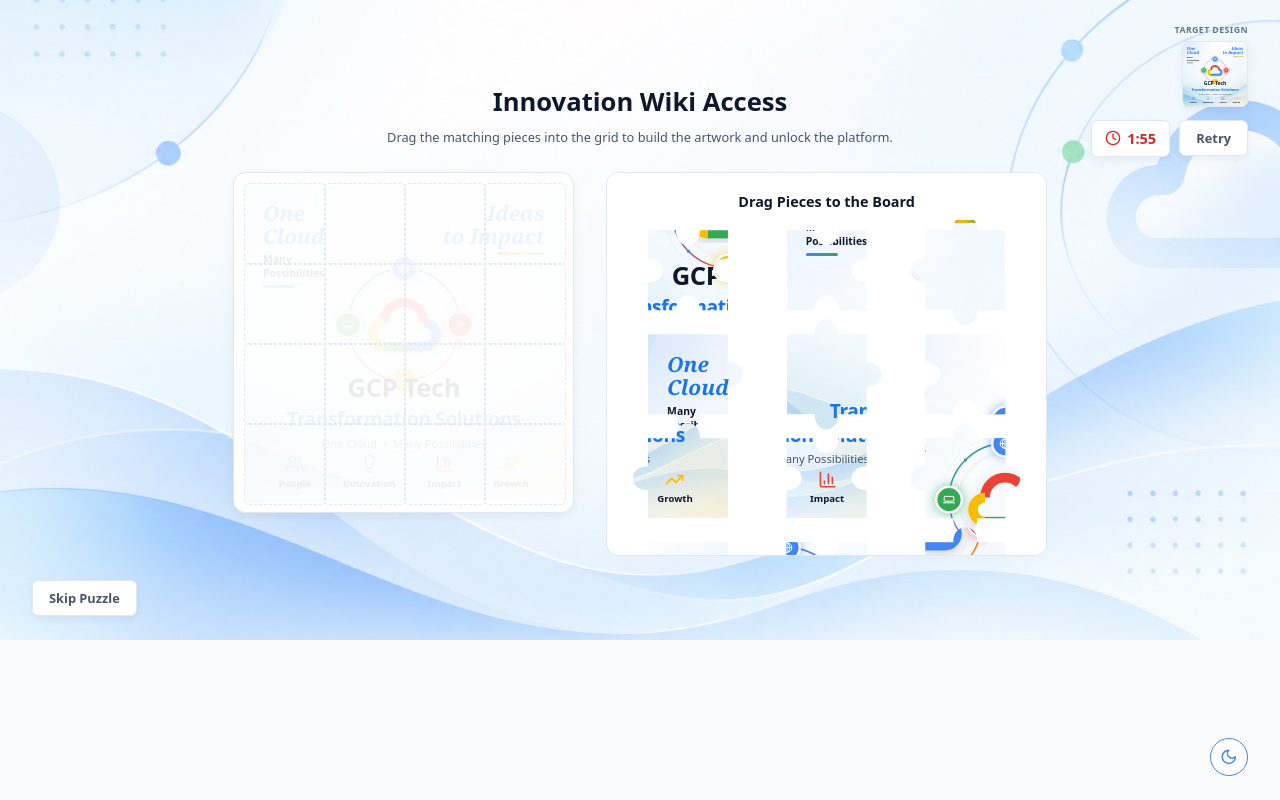
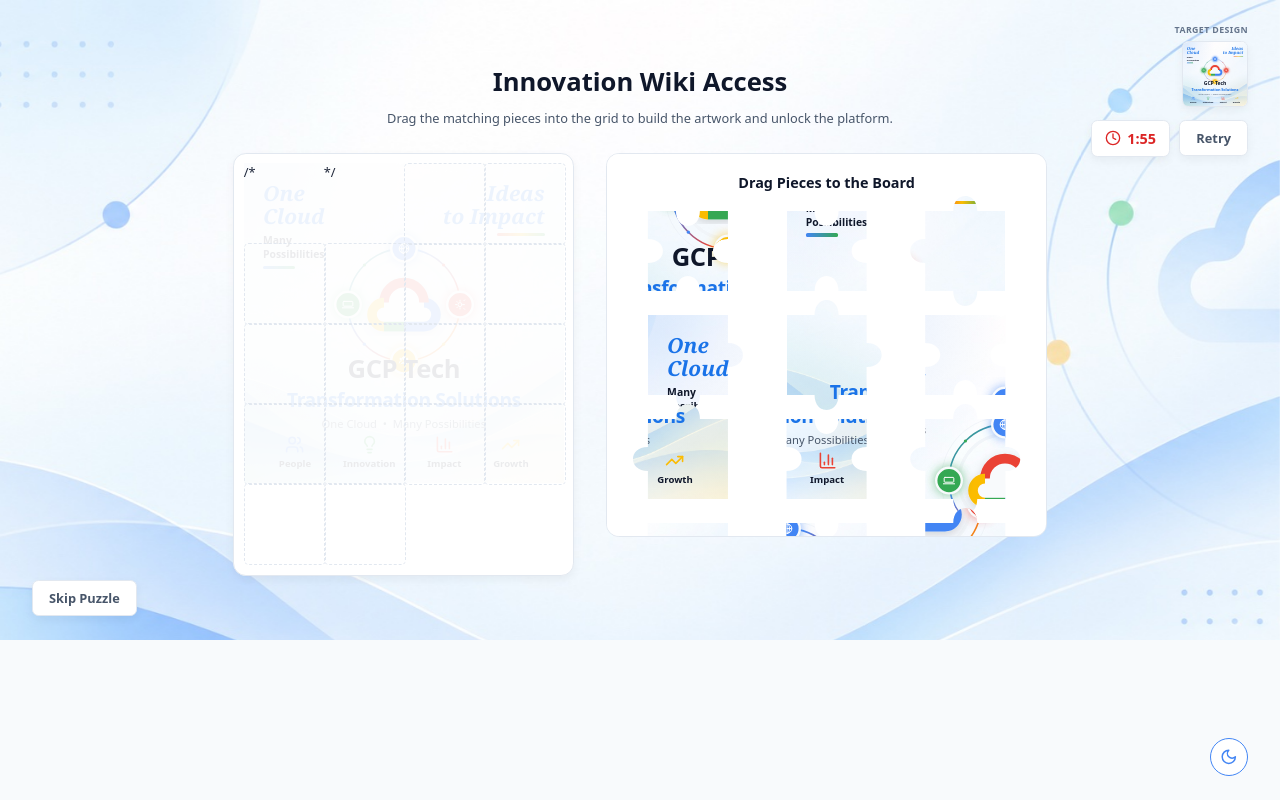
Before and after one commit to harisankarpn/cgn-wiki, a React (Vite) app: page / in a window 1280 px wide. Built offline with nearby package versions, Linux system fonts and the light colour scheme; the HTML template or start-up script is replaced by a standard one.

Commit message:
Update App.tsx

```diff
--- a/src/App.tsx
+++ b/src/App.tsx
@@ -847,7 +847,7 @@
 
   return (
     // <div style={{ height: '100vh', width: '100vw', display: 'flex', flexDirection: 'column', alignItems: 'center', justifyContent: 'center', backgroundColor: 'var(--bg-main)', padding: '40px', fontFamily: 'system-ui, sans-serif', position: 'relative', overflow: 'hidden' }}>
-   <div style={{ minHeight: '100vh', width: '100%', boxSizing: 'border-box', display: 'flex', flexDirection: 'column', alignItems: 'center', justifyContent: 'center', backgroundImage: `url(${bgImage})`, backgroundSize: 'cover', backgroundPosition: 'center', backgroundRepeat: 'no-repeat', padding: '40px', fontFamily: 'system-ui, sans-serif', position: 'relative' }}>
+  <div style={{ minHeight: '100vh', width: '100%', boxSizing: 'border-box', display: 'flex', flexDirection: 'column', alignItems: 'center', justifyContent: 'center', backgroundImage: `url(${bgImage})`, backgroundSize: 'cover', backgroundPosition: 'center', backgroundRepeat: 'no-repeat', backgroundAttachment: 'fixed', padding: '40px', fontFamily: 'system-ui, sans-serif', position: 'relative' }}>
       {dragState.isDragging && dragState.id !== null && (
         <div style={{
           position: 'fixed',
@@ -964,11 +964,11 @@
             position: 'relative'
           }}
         >
-          {!isSolved && !isFailed && (
+          /* {!isSolved && !isFailed && (
             <div style={{ position: 'absolute', top: '12px', left: '12px', opacity: 0.08, pointerEvents: 'none' }}>
                <CodeGeneratedPuzzleArtwork />
             </div>
-          )}
+          )} */
 
           {slots.map((pieceId, index) => (
             <div
```
